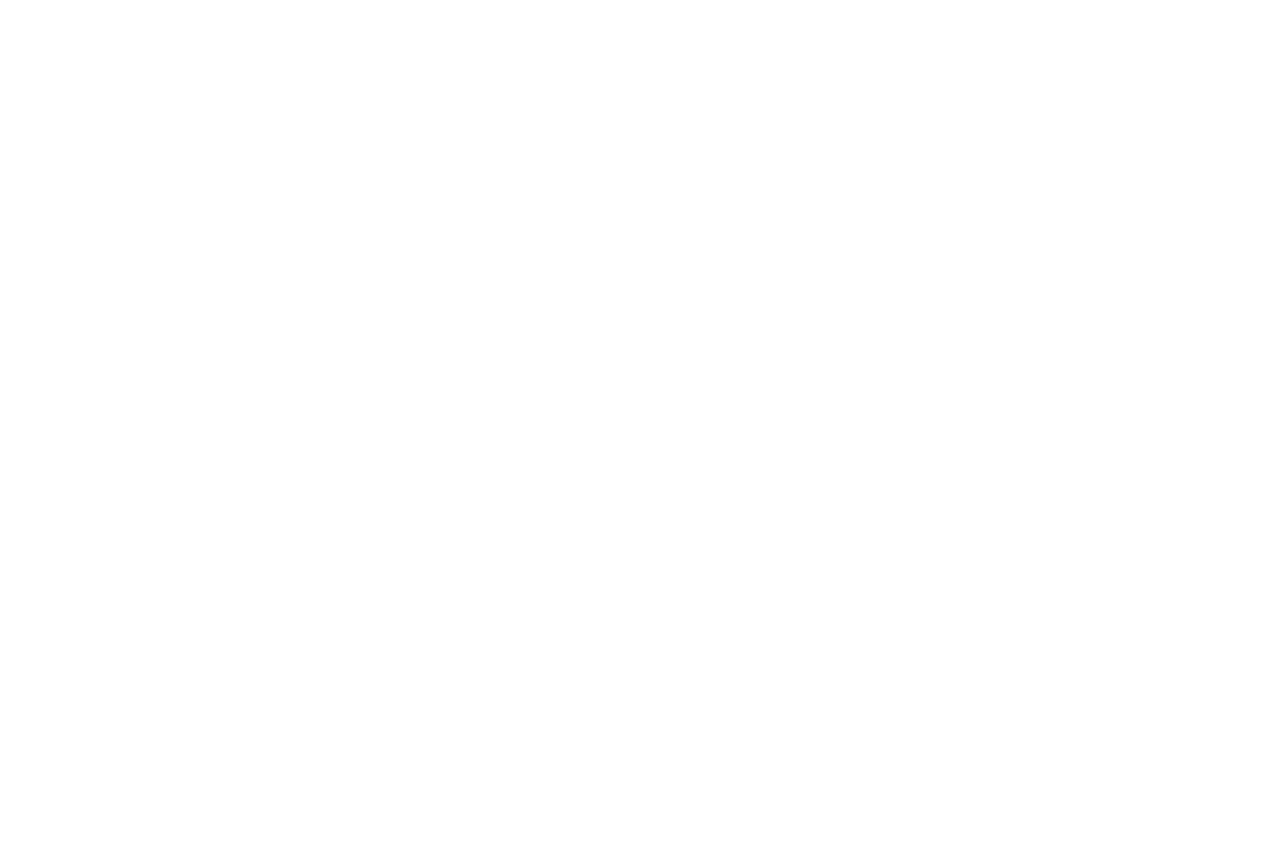
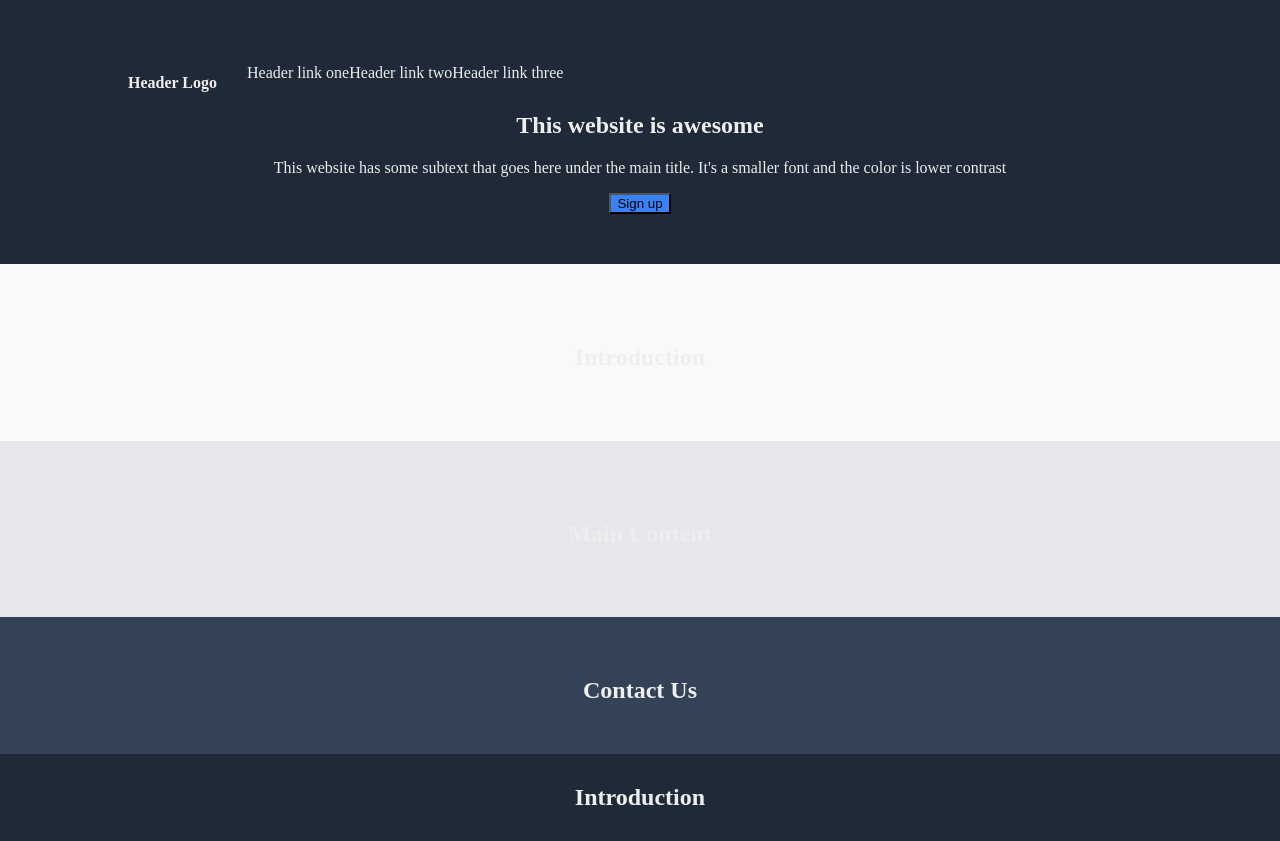
Before and after one commit to kevinisheaven/LandingPage, a plain HTML site: page index.html in a window 1280 px wide. Before the commit the page ends 800 px from the top, so only its background shows below. Drawn offline with Linux system fonts and the light colour scheme.

Commit message:
added content

```diff
--- a/index.html
+++ b/index.html
@@ -9,10 +9,38 @@
         <link rel="stylesheet" href="styles.css">
     </head>
     <body>
-        <!--[if lt IE 7]>
-            <p class="browsehappy">You are using an <strong>outdated</strong> browser. Please <a href="#">upgrade your browser</a> to improve your experience.</p>
-        <![endif]-->
+        <div class="header">
+            <ul>
+                <li><strong>Header Logo</strong></li>
+                <div class="listItems">
+                <li>Header link one</li>
+                <li>Header link two</li>
+                <li>Header link three</li>
+            </div>
+            </ul>
+            <h2>This website is awesome</h2>
+            <p>This website has some subtext that goes here under the main
+                title. It's a smaller font and the color is lower contrast
+            </p>
+            <button>Sign up</button>
+         </div>
 
-        <script src="" async defer></script>
+        <div class="introduction">
+            <h2>Introduction</h2>
+         </div>
+
+         <div class="quote">
+            <h2>Main Content</h2>
+         </div>
+
+         <div class="contact-us">
+            <h2>Contact Us</h2>
+         </div>
+
+         <div class="footer">
+            <h2>Introduction</h2>
+         </div>
+
+
     </body>
 </html>
--- a/styles.css
+++ b/styles.css
@@ -0,0 +1,53 @@
+div {
+    /* padding: 60px; */
+    text-align: center;
+    margin: -10px;
+    color: #EEEEEE;
+  }
+
+  ul {
+    list-style-type: none;
+    display: flex;
+    margin-left: 30px;
+}
+
+.listItems{
+    /* margin: 30px; */
+    display: flex;
+    margin-left: 30px;
+
+
+}
+
+  p{
+      text-align: center;
+  }
+  button{
+      background-color: #3882f6;
+  }
+
+  .header {
+    padding: 60px;
+    background-color: #1f2937;
+
+  }
+
+  .introduction {
+    padding: 60px;
+    background-color: #f9faf8;
+  }
+
+  .quote {
+    padding: 60px;
+    background-color: #e5e7eb;
+  }
+
+  .contact-us {
+    padding: 40px;
+    background-color: #334257;
+  }
+
+  .footer {
+    padding: 10px;
+    background-color: #1f2937;
+  }
```
